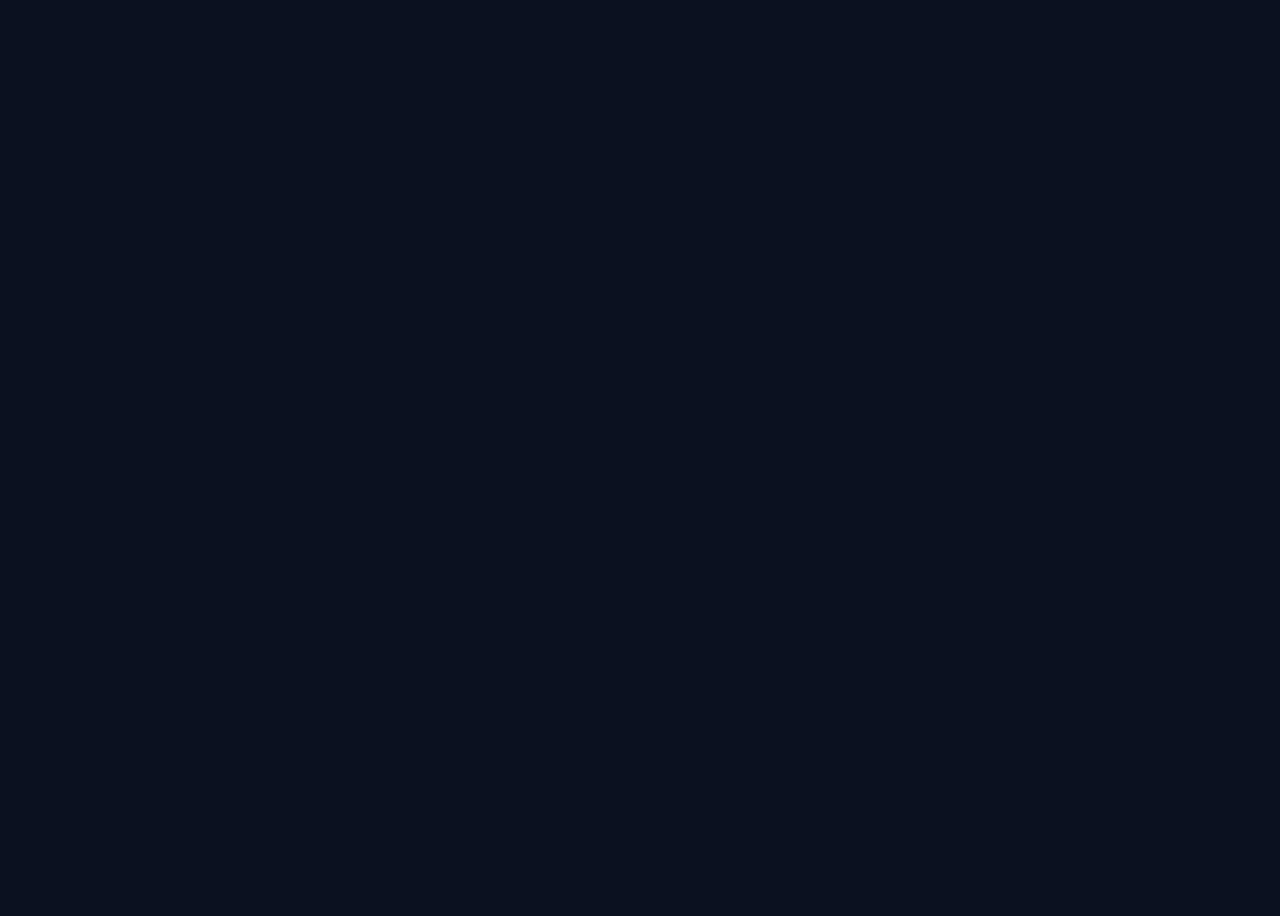
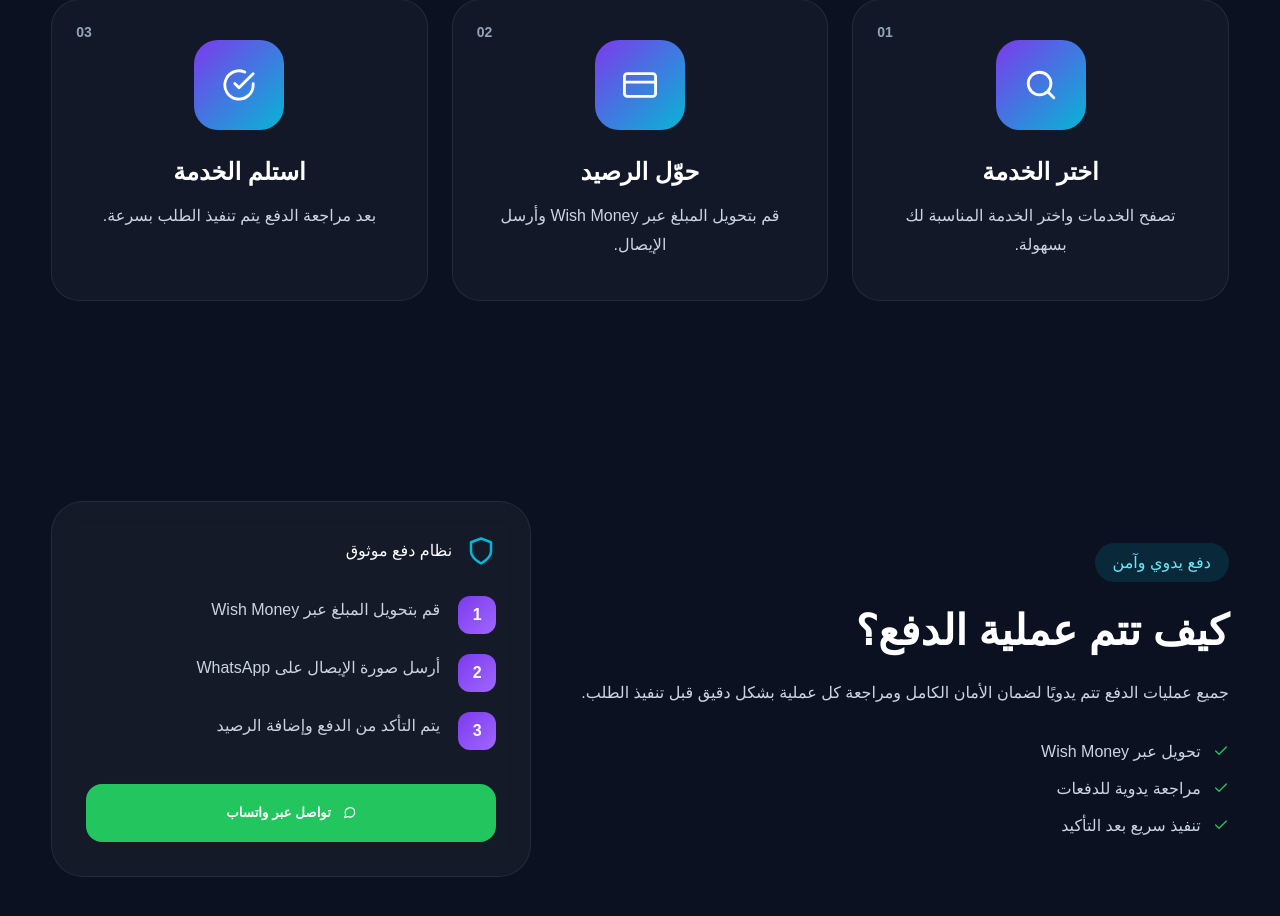
Before and after one commit to mousamohamad370-wq/romareo, a React (Vite) app: page / in a window 1280 px wide. Shown: the part 3278-4194 px from the top of the page. Before the commit the page ends 3026 px from the top, so only its background shows below. Built offline with nearby package versions, Linux system fonts and the light colour scheme.

Commit message:
Create payment flow and how it works sections

```diff
--- a/src/App.jsx
+++ b/src/App.jsx
@@ -2,6 +2,8 @@ import Navbar from './components/layout/Navbar'
 import Hero from './sections/hero/Hero'
 import Categories from './sections/categories/Categories'
 import Services from './sections/services/Services'
+import HowItWorks from './sections/howItWorks/HowItWorks'
+import PaymentInfo from './sections/payment/PaymentInfo'
 
 function App() {
   return (
@@ -10,6 +12,8 @@ function App() {
       <Hero />
       <Categories />
       <Services />
+      <HowItWorks />
+      <PaymentInfo />
     </>
   )
 }
--- /dev/null
+++ b/src/sections/howItWorks/HowItWorks.jsx
@@ -0,0 +1,87 @@
+import './HowItWorks.scss'
+
+import {
+  FiSearch,
+  FiCreditCard,
+  FiCheckCircle
+} from 'react-icons/fi'
+
+const steps = [
+  {
+    icon: <FiSearch />,
+    title: 'اختر الخدمة',
+    description:
+      'تصفح الخدمات واختر الخدمة المناسبة لك بسهولة.'
+  },
+
+  {
+    icon: <FiCreditCard />,
+    title: 'حوّل الرصيد',
+    description:
+      'قم بتحويل المبلغ عبر Wish Money وأرسل الإيصال.'
+  },
+
+  {
+    icon: <FiCheckCircle />,
+    title: 'استلم الخدمة',
+    description:
+      'بعد مراجعة الدفع يتم تنفيذ الطلب بسرعة.'
+  }
+]
+
+function HowItWorks() {
+  return (
+    <section className="how-it-works section">
+
+      <div className="container">
+
+        <div className="section-title">
+
+          <h2>
+            كيف يعمل الموقع؟
+          </h2>
+
+          <p>
+            خطوات بسيطة وآمنة للحصول على خدماتك الرقمية
+          </p>
+
+        </div>
+
+        <div className="steps-grid">
+
+          {steps.map((step, index) => (
+
+            <div
+              className="step-card"
+              key={index}
+            >
+
+              <div className="step-number">
+                0{index + 1}
+              </div>
+
+              <div className="step-icon">
+                {step.icon}
+              </div>
+
+              <h3>
+                {step.title}
+              </h3>
+
+              <p>
+                {step.description}
+              </p>
+
+            </div>
+
+          ))}
+
+        </div>
+
+      </div>
+
+    </section>
+  )
+}
+
+export default HowItWorks
--- /dev/null
+++ b/src/sections/howItWorks/HowItWorks.scss
@@ -0,0 +1,73 @@
+.steps-grid {
+  display: grid;
+  grid-template-columns: repeat(3, 1fr);
+  gap: 24px;
+}
+
+.step-card {
+  position: relative;
+
+  padding: 40px 30px;
+
+  border-radius: 28px;
+
+  background: rgba(255, 255, 255, 0.03);
+
+  border: 1px solid var(--border-color);
+
+  text-align: center;
+
+  transition: var(--transition);
+}
+
+.step-card:hover {
+  transform: translateY(-10px);
+
+  border-color: rgba(124, 58, 237, 0.4);
+}
+
+.step-number {
+  position: absolute;
+
+  top: 24px;
+  left: 24px;
+
+  font-size: 14px;
+  font-weight: 700;
+
+  color: var(--text-muted);
+}
+
+.step-icon {
+  width: 90px;
+  height: 90px;
+
+  margin-inline: auto;
+  margin-bottom: 28px;
+
+  border-radius: 24px;
+
+  display: flex;
+  align-items: center;
+  justify-content: center;
+
+  background: linear-gradient(
+    135deg,
+    var(--primary),
+    var(--secondary)
+  );
+
+  font-size: 34px;
+}
+
+.step-card h3 {
+  margin-bottom: 16px;
+}
+
+@media (max-width: 992px) {
+
+  .steps-grid {
+    grid-template-columns: 1fr;
+  }
+
+}
--- /dev/null
+++ b/src/sections/payment/PaymentInfo.jsx
@@ -0,0 +1,112 @@
+import './PaymentInfo.scss'
+
+import {
+  FiShield,
+  FiCheck,
+  FiMessageCircle
+} from 'react-icons/fi'
+
+function PaymentInfo() {
+  return (
+    <section className="payment-info section">
+
+      <div className="container">
+
+        <div className="payment-wrapper">
+
+          {/* LEFT */}
+
+          <div className="payment-content">
+
+            <div className="payment-badge">
+              دفع يدوي وآمن
+            </div>
+
+            <h2>
+              كيف تتم عملية الدفع؟
+            </h2>
+
+            <p>
+              جميع عمليات الدفع تتم يدويًا لضمان الأمان الكامل
+              ومراجعة كل عملية بشكل دقيق قبل تنفيذ الطلب.
+            </p>
+
+            <div className="payment-features">
+
+              <div className="payment-feature">
+                <FiCheck />
+                تحويل عبر Wish Money
+              </div>
+
+              <div className="payment-feature">
+                <FiCheck />
+                مراجعة يدوية للدفعات
+              </div>
+
+              <div className="payment-feature">
+                <FiCheck />
+                تنفيذ سريع بعد التأكيد
+              </div>
+
+            </div>
+
+          </div>
+
+          {/* RIGHT */}
+
+          <div className="payment-card">
+
+            <div className="payment-top">
+
+              <FiShield />
+
+              <span>
+                نظام دفع موثوق
+              </span>
+
+            </div>
+
+            <div className="payment-steps">
+
+              <div className="pay-step">
+                <span>1</span>
+                <p>
+                  قم بتحويل المبلغ عبر Wish Money
+                </p>
+              </div>
+
+              <div className="pay-step">
+                <span>2</span>
+                <p>
+                  أرسل صورة الإيصال على WhatsApp
+                </p>
+              </div>
+
+              <div className="pay-step">
+                <span>3</span>
+                <p>
+                  يتم التأكد من الدفع وإضافة الرصيد
+                </p>
+              </div>
+
+            </div>
+
+            <button className="whatsapp-btn">
+
+              <FiMessageCircle />
+
+              تواصل عبر واتساب
+
+            </button>
+
+          </div>
+
+        </div>
+
+      </div>
+
+    </section>
+  )
+}
+
+export default PaymentInfo
--- /dev/null
+++ b/src/sections/payment/PaymentInfo.scss
@@ -0,0 +1,129 @@
+.payment-wrapper {
+  display: grid;
+  grid-template-columns: 1fr 480px;
+  gap: 40px;
+  align-items: center;
+}
+
+.payment-badge {
+  width: fit-content;
+
+  padding: 10px 18px;
+
+  border-radius: 100px;
+
+  background: rgba(6, 182, 212, 0.15);
+
+  color: #67e8f9;
+
+  margin-bottom: 24px;
+}
+
+.payment-content h2 {
+  margin-bottom: 24px;
+}
+
+.payment-features {
+  margin-top: 34px;
+
+  display: flex;
+  flex-direction: column;
+  gap: 18px;
+}
+
+.payment-feature {
+  display: flex;
+  align-items: center;
+  gap: 12px;
+
+  color: var(--text-secondary);
+}
+
+.payment-feature svg {
+  color: var(--success);
+}
+
+.payment-card {
+  padding: 34px;
+
+  border-radius: 32px;
+
+  background: rgba(255, 255, 255, 0.04);
+
+  border: 1px solid var(--border-color);
+
+  backdrop-filter: blur(12px);
+}
+
+.payment-top {
+  display: flex;
+  align-items: center;
+  gap: 14px;
+
+  margin-bottom: 30px;
+}
+
+.payment-top svg {
+  font-size: 30px;
+  color: var(--secondary);
+}
+
+.payment-steps {
+  display: flex;
+  flex-direction: column;
+  gap: 20px;
+}
+
+.pay-step {
+  display: flex;
+  gap: 18px;
+}
+
+.pay-step span {
+  min-width: 38px;
+  height: 38px;
+
+  border-radius: 12px;
+
+  display: flex;
+  align-items: center;
+  justify-content: center;
+
+  background: linear-gradient(
+    135deg,
+    var(--primary),
+    var(--primary-light)
+  );
+
+  font-weight: 700;
+}
+
+.whatsapp-btn {
+  margin-top: 34px;
+
+  width: 100%;
+  height: 58px;
+
+  border-radius: 16px;
+
+  background: #22c55e;
+
+  color: white;
+
+  font-weight: 700;
+
+  cursor: pointer;
+
+  display: flex;
+  align-items: center;
+  justify-content: center;
+  gap: 12px;
+}
+
+@media (max-width: 1100px) {
+
+  .payment-wrapper {
+    grid-template-columns: 1fr;
+  }
+
+}
```
